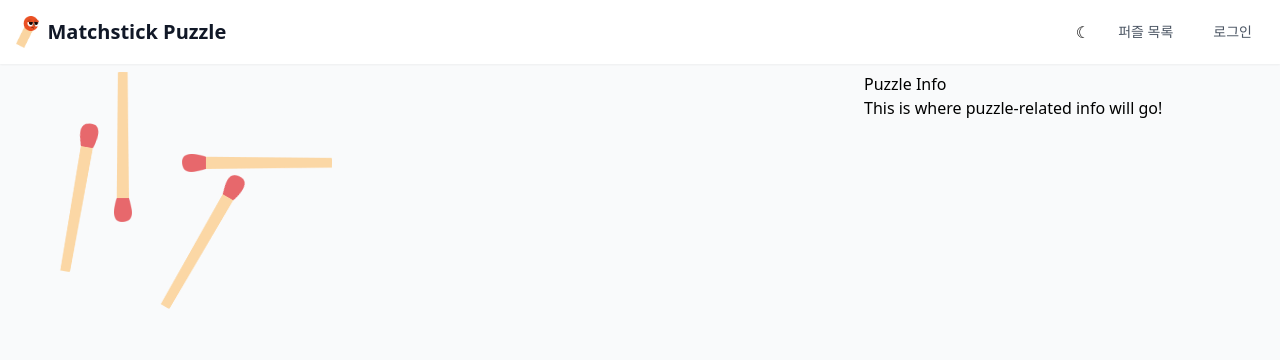
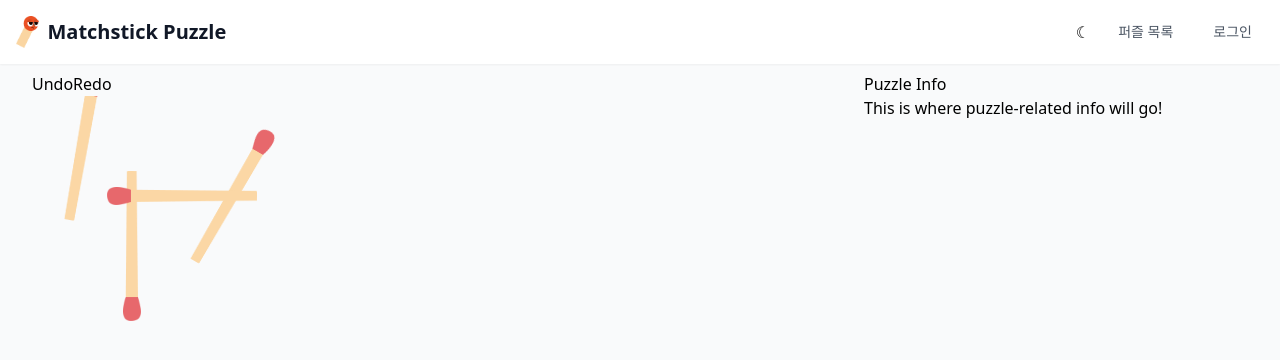
Before and after one commit to seungho-jg/matchstick-puzzle-front, a React (Vite) app: page /puzzle/1 in a window 1280 px wide. Shown: the top 360 px of the page. Built offline with nearby package versions, Linux system fonts and the light colour scheme.

Commit message:
Feat: Histroy 기능과 undo기능 구현

```diff
--- a/src/components/Matchstick.jsx
+++ b/src/components/Matchstick.jsx
@@ -10,6 +10,10 @@ export default function Matchstick({ stick, image, isSelected, onSelect, onDragE
       rotation={stick.angle}
       width={18}
       height={150}
+      offset={{
+        x: 9, // 이미지 폭의 절반
+        y: 75, // 이미지 높이의 절반
+      }}
       image={image}
       draggable
       onTap={() => onSelect(stick.id)} // 모바일 지원
--- a/src/components/PuzzleCanvas.jsx
+++ b/src/components/PuzzleCanvas.jsx
@@ -12,12 +12,18 @@ export default function PuzzleCanvas() {
   ]);
 
   const [selectedMatchstick, setSelectedMatchstick] = useState(null)
-  // const [history, setHistory] = useState([]) // 상태 기록
-  // const [currentStep, setCurrentStep]
+  const [history, setHistory] = useState([]) // 상태 기록
+  const [currentStep, setCurrentStep] = useState(-1) // 현재 상태
 
   const imageRef = useRef(null);
   const transformerRef = useRef(null);
   const stageRef = useRef(null);
+
+  // 초기 상태 관리
+  useEffect(() => {
+    setHistory([matchsticks])
+    setCurrentStep(0)
+  }, [])
 
   // 이미지 로드
   useEffect(() => {
@@ -52,7 +58,13 @@ export default function PuzzleCanvas() {
 
   const handleDragEnd = (e, id) => {
     // 드래그 완료 후 위치 업데이트
-    const newPosition = { x: e.target.x(), y: e.target.y() }
+
+    // 정수로 반올림
+    const x = Math.round(e.target.x())
+    const y = Math.round(e.target.y())
+
+    const newPosition = { x, y }
+    const findOne = matchsticks.find((stick) =>  stick.id === id)
 
     setMatchsticks((prev) =>
       prev.map((stick) =>
@@ -60,12 +72,16 @@ export default function PuzzleCanvas() {
       )
     )
     // 상태 저장
-    saveState()
+
+    const before = {x: findOne.x, y: findOne.y }
+    const after = { x, y }
+    saveState("move", id, before, after)
   }
 
   const handleRotateEnd = (newAngle, id) => {
     // 정수로 반올림
     const roundedAngle = Math.round(newAngle)
+    const findOne = matchsticks.find((stick) =>  stick.id === id)
 
     // 회전 완료 후 각도 업데이트
     setMatchsticks((prev) =>
@@ -74,14 +90,37 @@ export default function PuzzleCanvas() {
       )
     )
     // 상태 저장
-    saveState()
+    const before = {angle: findOne.angle}
+    const after = {angle: newAngle}
+    saveState("rotate", id, before, after)
   }
 
-  const saveState = () => {
+  const saveState = (type, id, before, after) => {
+    const newHistory = history.slice(0, currentStep + 1) // 현재 상태 이후의 기록 삭제
+    newHistory.push({ type, id, before, after}) // 새로운 상태 저장
+    setHistory(newHistory)
+    setCurrentStep(newHistory.length - 1) // 현재 상태를 마지막으로 이동
+    console.log(history)
+  }
+
+  const undo = () => {
+    if (currentStep >=0) {
+      const { type, id, before } = history[currentStep]
+
+      setMatchsticks((prev) =>
+        prev.map((stick) =>
+          stick.id === id ? {...stick , ...before} : stick
+        )
+      )
+      setCurrentStep(currentStep - 1); // 이전 단계로 이동
+    }
+  }
+  const redo = () => {
 
   }
 
   const handleBackgroundClick = (e) => {
+    // 선택한 target이 Stage 일때만 선택 해제
     if (e.target === e.target.getStage()) {
       setSelectedMatchstick(null)
     }
@@ -89,6 +128,10 @@ export default function PuzzleCanvas() {
 
   return (
     <>
+    <div>
+      <button onClick={undo} disabled={currentStep <= 0}>Undo</button>
+      <button onClick={redo} disabled={currentStep >= history.length - 1}>Redo</button>
+    </div>
     <Stage
       ref={stageRef}
       width={window.innerWidth}
```
